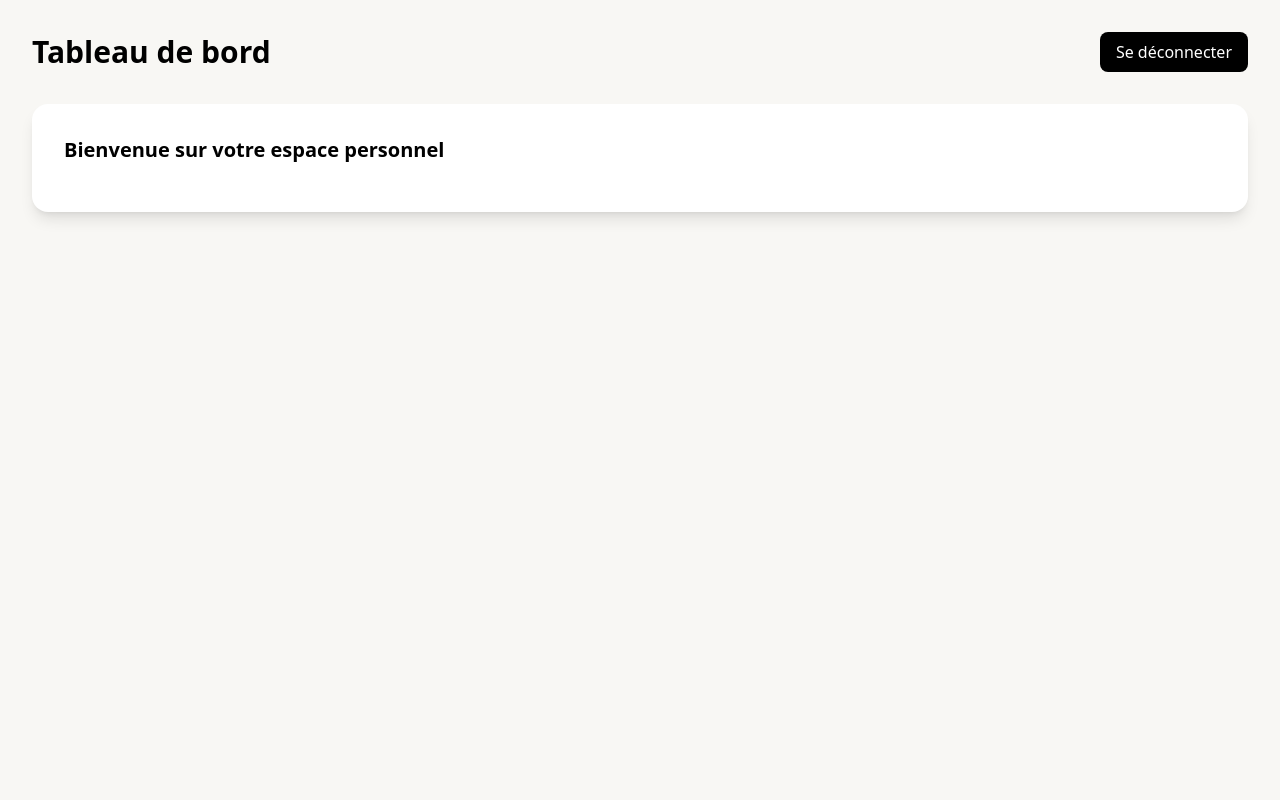
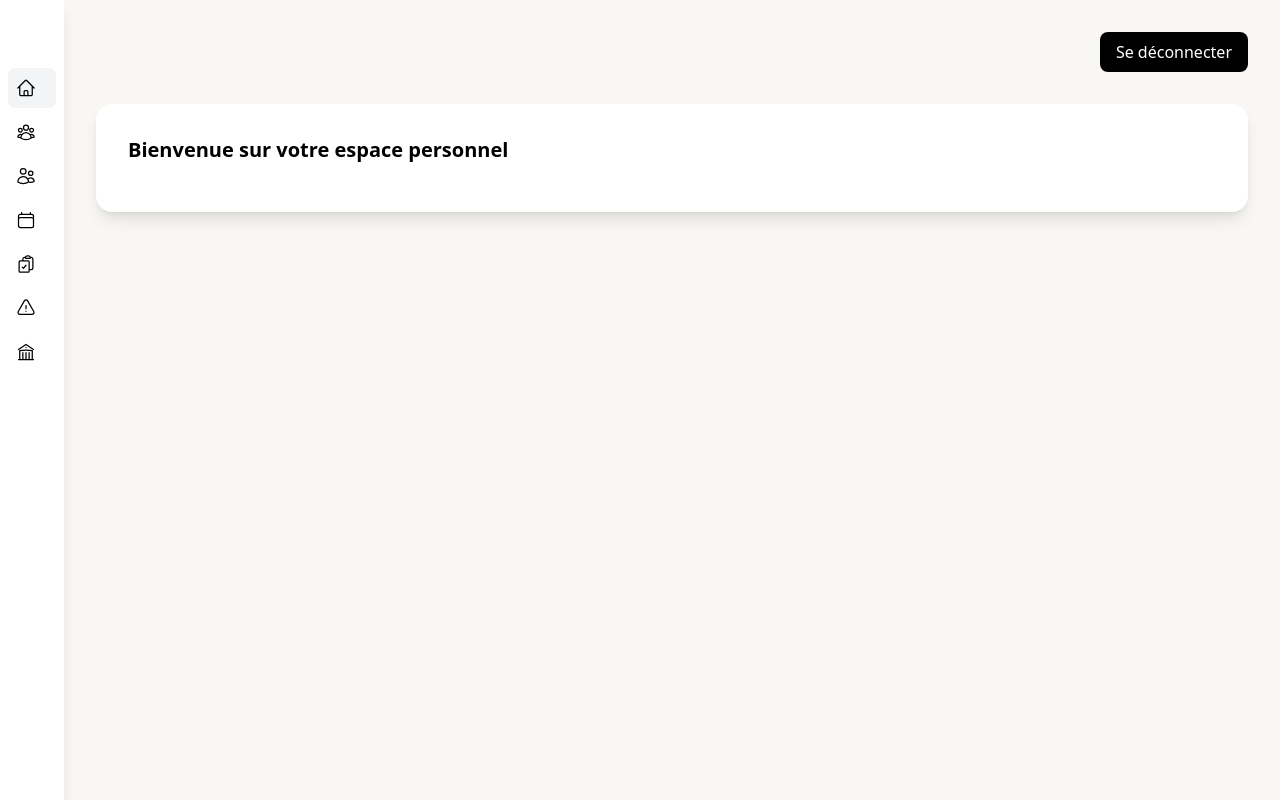
Before and after one commit to IchCodes/erp-shatibi-bolt-ia, a React (Vite) app: page /dashboard in a window 1280 px wide. Built offline with nearby package versions, Linux system fonts and the light colour scheme.

Commit message:
side bar

```diff
--- a/package.json
+++ b/package.json
@@ -9,6 +9,7 @@
     "preview": "vite preview"
   },
   "dependencies": {
+    "@heroicons/react": "^2.2.0",
     "firebase": "^10.1.0",
     "react": "^18.2.0",
     "react-dom": "^18.2.0",
--- a/src/pages/Dashboard.jsx
+++ b/src/pages/Dashboard.jsx
@@ -2,9 +2,28 @@ import React from 'react';
 import { useNavigate } from 'react-router-dom';
 import { auth } from '../firebase';
 import { signOut } from 'firebase/auth';
+import {
+  HomeIcon,
+  UserGroupIcon,
+  UsersIcon,
+  CalendarIcon,
+  ClipboardDocumentCheckIcon,
+  ExclamationTriangleIcon,
+  BuildingLibraryIcon
+} from '@heroicons/react/24/outline';
 
 function Dashboard() {
   const navigate = useNavigate();
+  const [userName, setUserName] = React.useState("");
+  const [activeSection, setActiveSection] = React.useState("home");
+  const [isExpanded, setIsExpanded] = React.useState(false);
+
+  React.useEffect(() => {
+    const user = auth.currentUser;
+    if (user?.displayName) {
+      setUserName(user.displayName);
+    }
+  }, []);
 
   const handleLogout = async () => {
     try {
@@ -15,21 +34,84 @@ function Dashboard() {
     }
   };
 
+  const handleSectionClick = (section) => {
+    setActiveSection(section);
+    setIsExpanded(false);
+  };
+
+  const renderContent = () => {
+    switch (activeSection) {
+      case "home":
+        return (
+          <div className="bg-white rounded-2xl p-4 sm:p-8 shadow-lg">
+            <h2 className="text-lg sm:text-xl font-semibold mb-4">
+              Bienvenue {userName ? userName : "sur votre espace personnel"}
+            </h2>
+          </div>
+        );
+      case "students":
+        return <div className="bg-white rounded-2xl p-4 sm:p-8 shadow-lg">Section Étudiants</div>;
+      case "users":
+        return <div className="bg-white rounded-2xl p-4 sm:p-8 shadow-lg">Section Utilisateurs</div>;
+      case "scheduling":
+        return <div className="bg-white rounded-2xl p-4 sm:p-8 shadow-lg">Section Emploi du temps</div>;
+      case "attendance":
+        return <div className="bg-white rounded-2xl p-4 sm:p-8 shadow-lg">Section Présences</div>;
+      case "discipline":
+        return <div className="bg-white rounded-2xl p-4 sm:p-8 shadow-lg">Section Discipline</div>;
+      case "school":
+        return <div className="bg-white rounded-2xl p-4 sm:p-8 shadow-lg">Section École</div>;
+      default:
+        return null;
+    }
+  };
+
   return (
-    <div className="min-h-screen bg-primary p-4 sm:p-8">
-      <div className="container mx-auto">
-        <div className="flex flex-col sm:flex-row justify-between items-center gap-4 mb-8">
-          <h1 className="text-2xl sm:text-3xl font-bold text-center sm:text-left">Tableau de bord</h1>
+    <div className="min-h-screen bg-primary flex">
+      {/* Sidebar */}
+      <div className="w-16 hover:w-64 bg-white shadow-lg p-2 transition-all duration-300 ease-in-out group">
+        <div className="mb-8 overflow-hidden whitespace-nowrap">
+          <h1 className="text-xl font-bold opacity-0 group-hover:opacity-100 transition-opacity duration-300 px-2">Tableau de bord</h1>
+        </div>
+        <nav className="space-y-1">
+          {[
+            { name: "Accueil", section: "home", icon: HomeIcon },
+            { name: "Étudiants", section: "students", icon: UserGroupIcon },
+            { name: "Utilisateurs", section: "users", icon: UsersIcon },
+            { name: "Emploi du temps", section: "scheduling", icon: CalendarIcon },
+            { name: "Présences", section: "attendance", icon: ClipboardDocumentCheckIcon },
+            { name: "Discipline", section: "discipline", icon: ExclamationTriangleIcon },
+            { name: "École", section: "school", icon: BuildingLibraryIcon },
+          ].map((item) => (
+            <button
+              key={item.section}
+              onClick={() => handleSectionClick(item.section)}
+              className={`w-full flex items-center px-2 py-2 rounded-lg transition-colors ${
+                activeSection === item.section
+                  ? "bg-gray-100 font-semibold"
+                  : "hover:bg-gray-50"
+              }`}
+            >
+              <item.icon className="w-5 h-5 min-w-[20px]" />
+              <span className="ml-3 overflow-hidden whitespace-nowrap opacity-0 group-hover:opacity-100 transition-opacity duration-300">
+                {item.name}
+              </span>
+            </button>
+          ))}
+        </nav>
+      </div>
+
+      {/* Main Content */}
+      <div className="flex-1 p-8">
+        <div className="flex justify-end mb-8">
           <button
             onClick={handleLogout}
-            className="w-full sm:w-auto px-4 py-2 bg-black text-white rounded-lg hover:bg-gray-800 transition-colors"
+            className="px-4 py-2 bg-black text-white rounded-lg hover:bg-gray-800 transition-colors"
           >
             Se déconnecter
           </button>
         </div>
-        <div className="bg-white rounded-2xl p-4 sm:p-8 shadow-lg">
-          <h2 className="text-lg sm:text-xl font-semibold mb-4">Bienvenue sur votre espace personnel</h2>
-        </div>
+        {renderContent()}
       </div>
     </div>
   );
```
Also changed, not shown: 1 other file (tests, documents, lock files or other folders).
